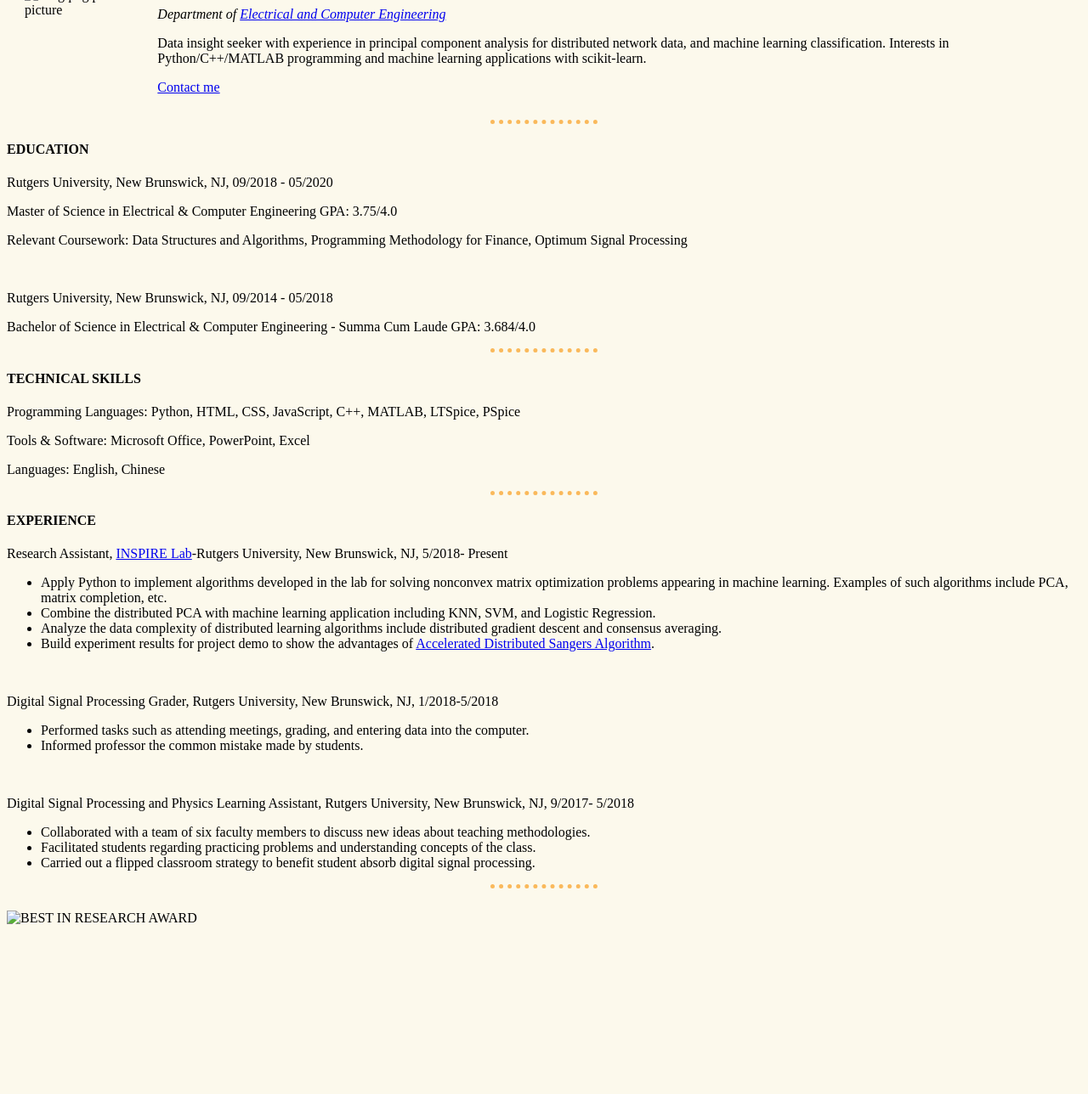
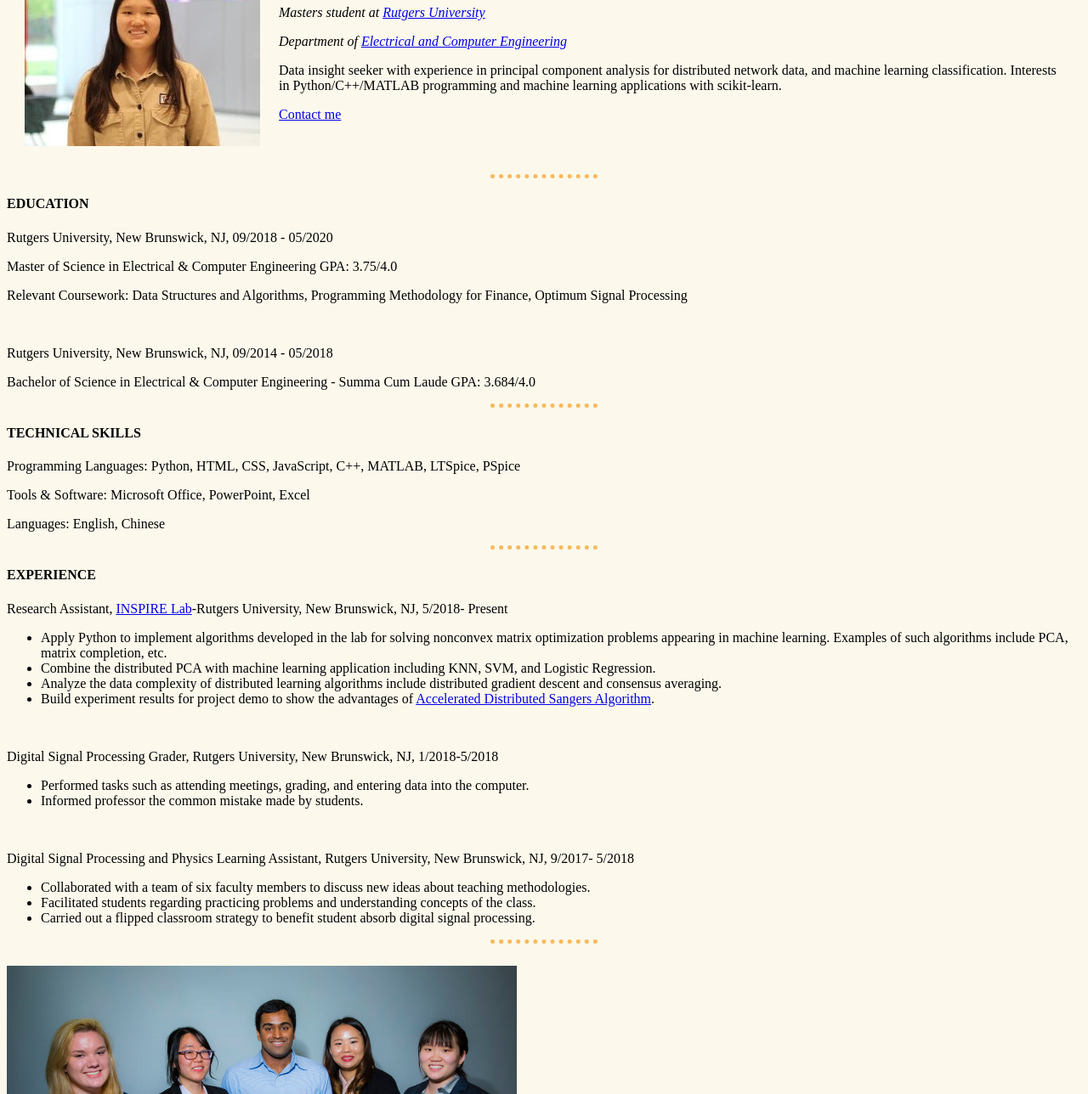
Before and after one commit to bingqingxiang/BQ_website, a plain HTML site: page index.html in a window 1280 px wide. Shown: the part 135-1423 px from the top of the page at 85% size. Before the commit the page ends 1233 px from the top, so only its background shows below. Drawn offline with Linux system fonts and the light colour scheme; files that its build step writes are made by us from their sources.

Commit message:
Add files via upload

```diff
--- a/index.html
+++ b/index.html
@@ -4,13 +4,13 @@
 <head>
   <meta charset="utf-8">
   <title>Bingqing Xiang</title>
-  <link rel="stylesheet" href="css/styles.css">
+  <link rel="stylesheet" href="styles.css">
 </head>
 
 <body>
   <table cellspacing="20">
     <tr>
-      <td><img src="images/bq.jpg" alt="Bingqing profile picture"></td>
+      <td><img src="bq.jpg" alt="Bingqing profile picture"></td>
       <td>
         <h1>Bingqing Xiang</h1>
         <p><em>Masters student at <a href="https://www.rutgers.edu/">Rutgers University</a> </em></p>
@@ -67,7 +67,7 @@
   </ul>
   <hr size="2" noshade>
   <br>
-  <img src="images/honor.jpg" alt="BEST IN RESEARCH AWARD">
+  <img src="honor.jpg" alt="BEST IN RESEARCH AWARD">
 
 
 </body>
```
